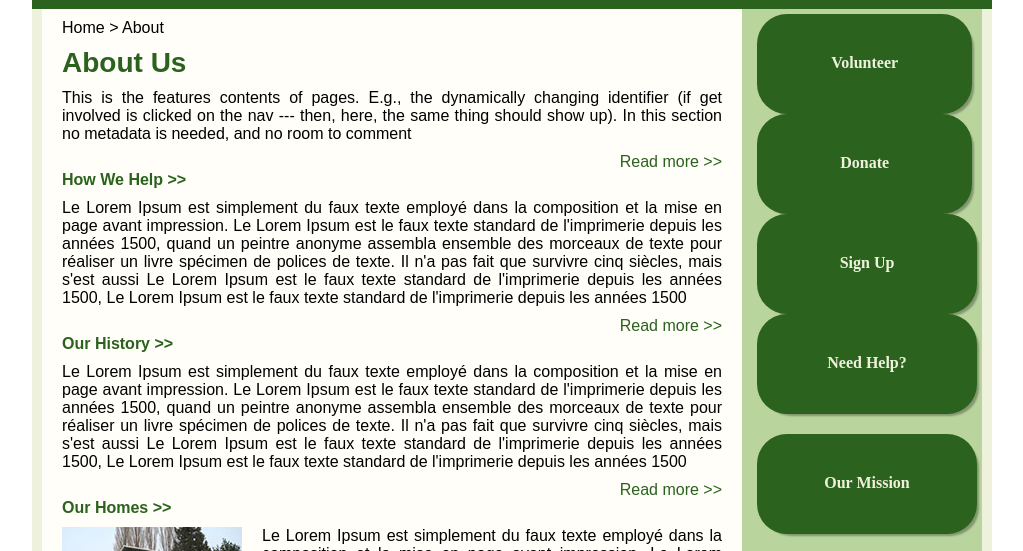
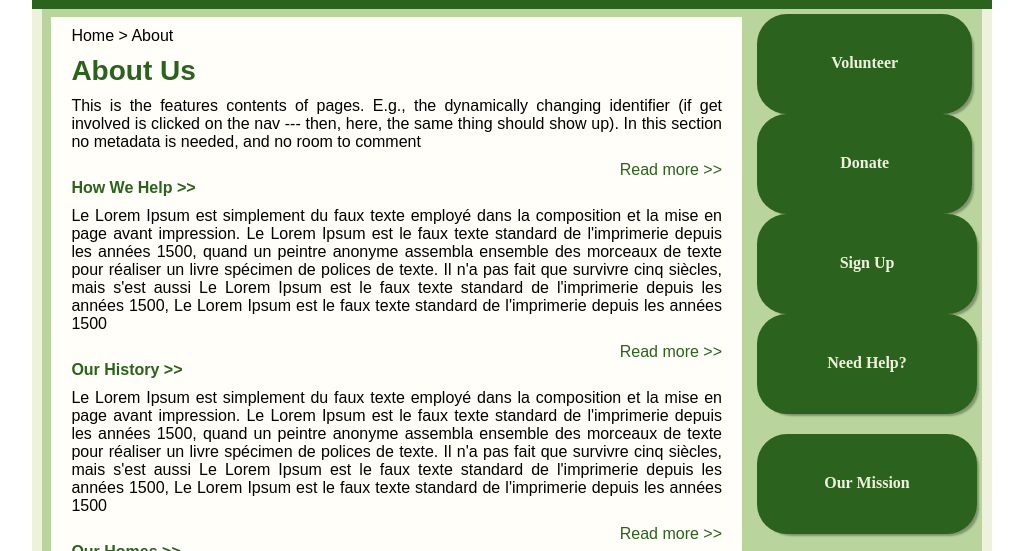
Before and after one commit to Ghebrehiwet/waybackinnhtmltemplate, a plain HTML site: page page.html in a window 1280 px wide. Shown: the part 191-742 px from the top of the page, without its empty margins (128-1151 px from the left). Drawn offline with nearby package versions, Linux system fonts and the light colour scheme.

Commit message:
Adjust margins for pagecontent

```diff
--- a/style.css
+++ b/style.css
@@ -579,13 +579,15 @@ margin-left:8%;
 /*styles for pages.html */
 
 #pagecontent {
-	width:74.468085%;
+	width:73.468085%;
 	float:left;
 	overflow:hidden;
 	background-color: #FFFEF8;
 	font-family:Arial;
 	margin-bottom:10px;
 	text-align:justify;
+	margin-left:1%;
+	margin-top:8px;
 	}
 
 #primarypagesidebar {
```
